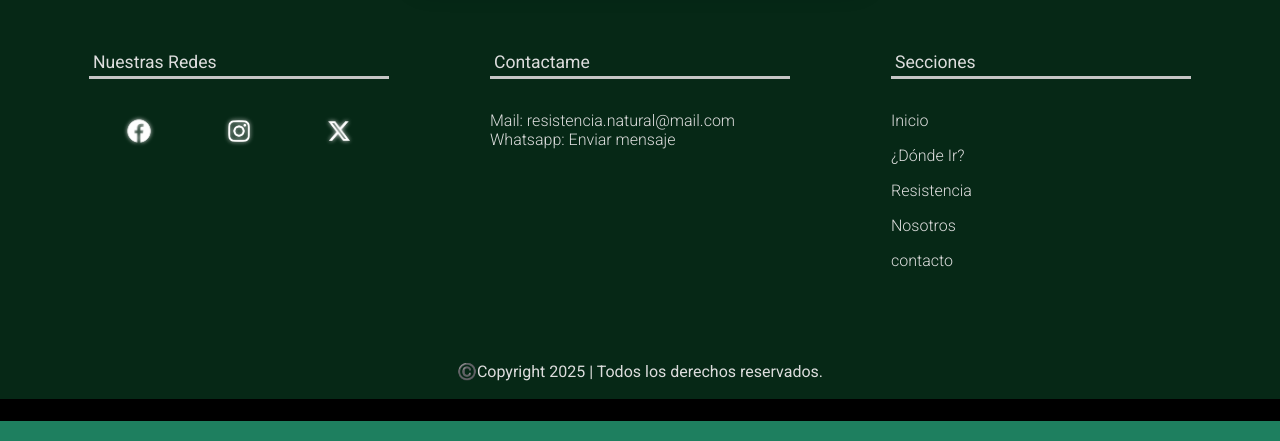
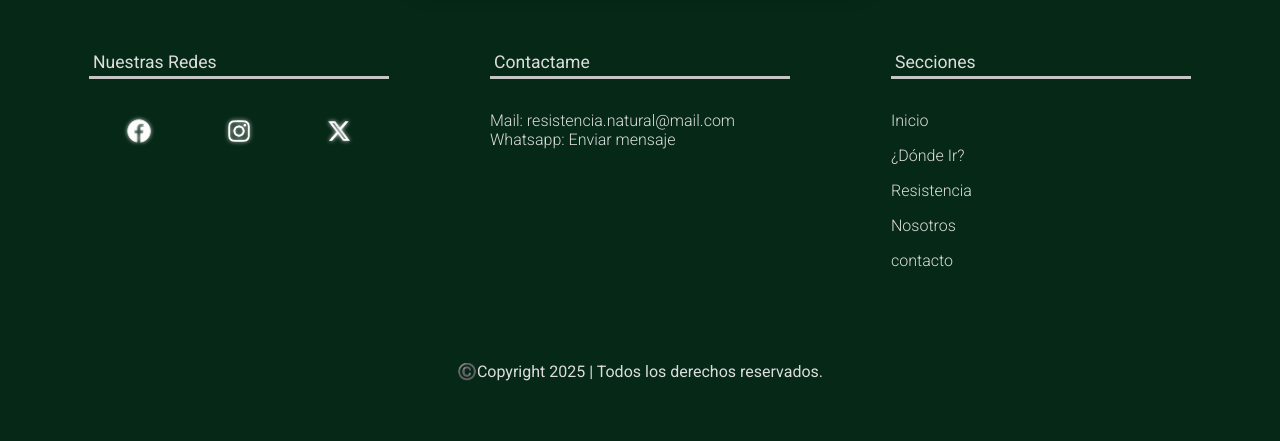
Before and after one commit to arielgzdigital/ResistenciaNatural, a Django app: page /donde_ir/crear/ in a window 1280 px wide. Shown: the part 823-1264 px from the top of the page. Run offline with Django 5.2, Linux system fonts and the light colour scheme; a user stored in the database is signed in; data comes from the database, SQL or seed files in the repository; some libraries are stand-ins or nearby versions.

Commit message:
Remove fixed height from .pie_de_pagina
Remove height property from footer style

```diff
--- a/static/css/style.css
+++ b/static/css/style.css
@@ -238,7 +238,6 @@ body {
 /* pie de pagina */
 .pie_de_pagina {
   width: 100%;
-  height: 400px;
   display: flex;
   padding: 20px;
   padding-top: 3rem;
```
